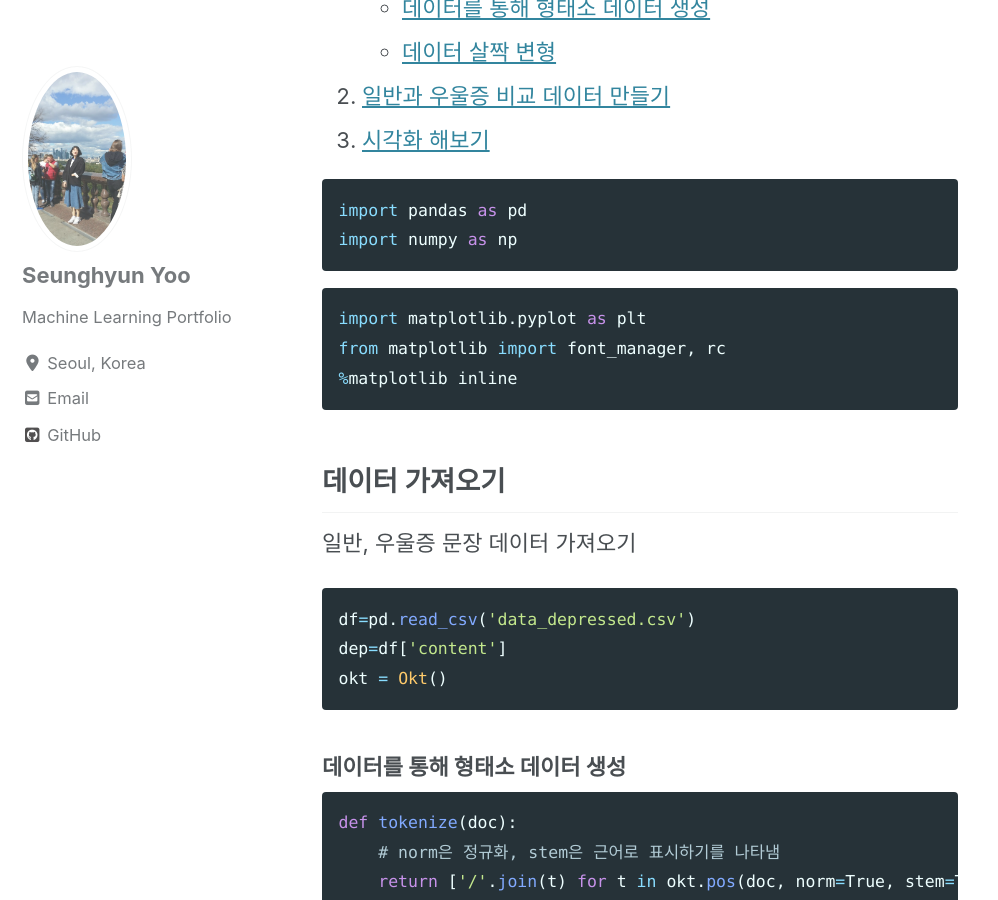
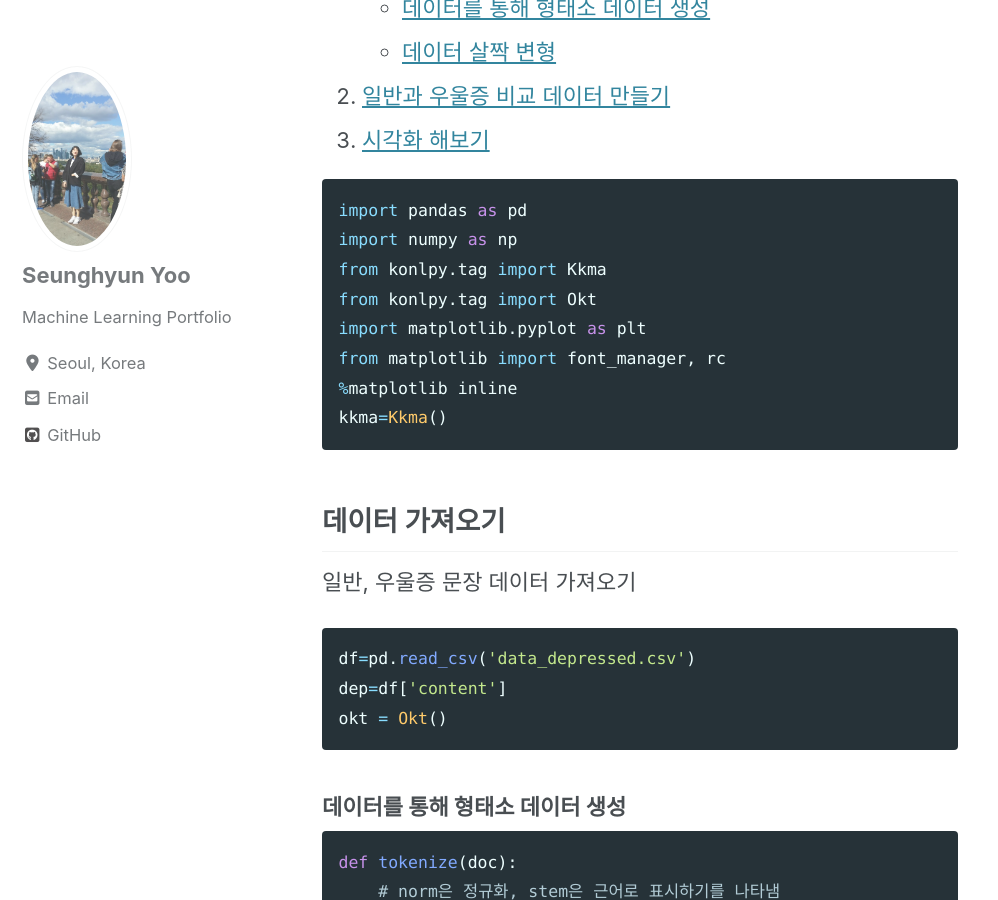
Before and after one commit to shyoo90/shyoo90.github.io, a Jekyll site: the page built from _posts/2019-10-02-eda.md, in a window 1280 px wide and 900 px high, scrolled down 314 px. Shown: the whole window, without its empty margins (0-998 px from the left). Built offline with Jekyll 4.4.1, drawn with Linux system fonts in a browser that asks for light colours; cached includes are drawn as plain includes; nearby versions of some CDN libraries.

Commit message:
Update 2019-10-02-eda.md

````diff
--- a/_posts/2019-10-02-eda.md
+++ b/_posts/2019-10-02-eda.md
@@ -15,13 +15,12 @@ excerpt: "Machine Learning, RNN, Data Science"
 ```python
 import pandas as pd
 import numpy as np
-```
-
-
-```python
+from konlpy.tag import Kkma
+from konlpy.tag import Okt
 import matplotlib.pyplot as plt
 from matplotlib import font_manager, rc
 %matplotlib inline
+kkma=Kkma()
 ```
 
 
@@ -1087,9 +1086,7 @@ df8.to_csv('freq_all.csv',index=False)
 df18.to_csv('freq_all_normal.csv',index=False)
 ```
 
-----
 ## 시각화 해보기
------
 
 
 ```python
````
